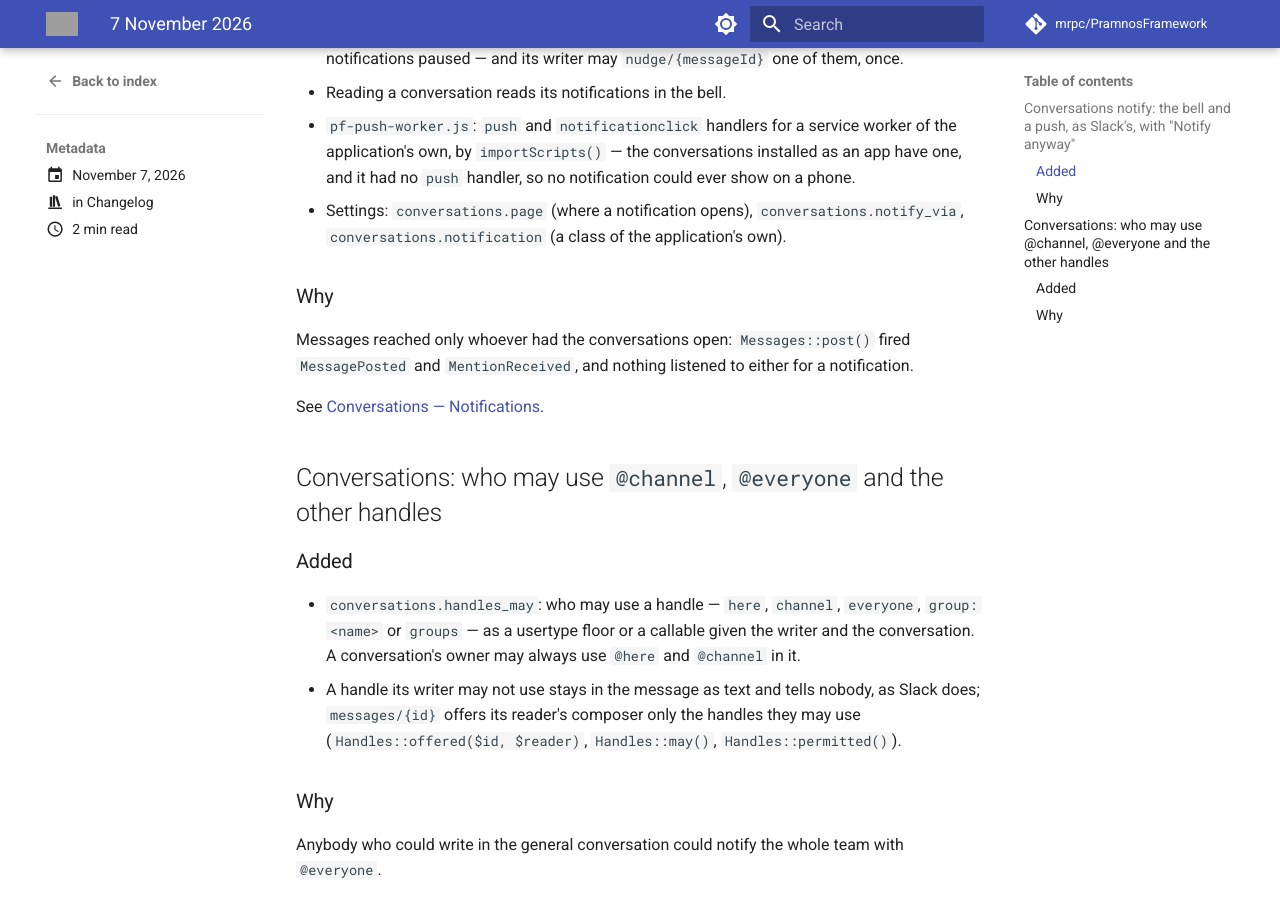
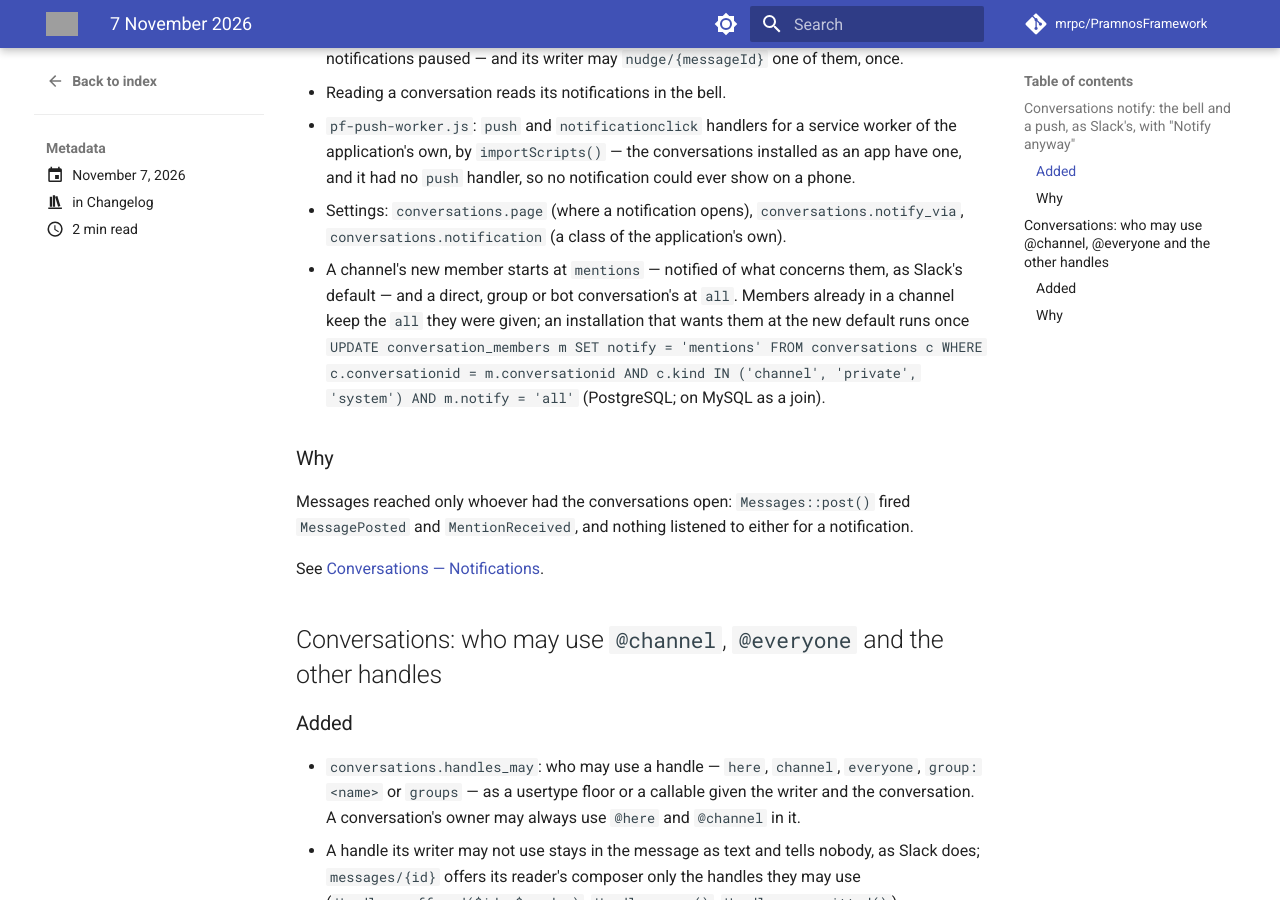
Before and after one commit to mrpc/PramnosFramework, an MkDocs documentation site: the page built from docs/version-history/posts/2026-11-07.md, in a window 1280 px wide and 900 px high, scrolled down 667 px. Built offline with MkDocs 1.6.1 and Material for MkDocs 9.7.7, drawn with Linux system fonts in a browser that asks for light colours; comment, search, counter and statistics services are not loaded; grey boxes are pictures that could not be loaded.

Commit message:
feat(conversations): a channel's new member is notified of what concerns them, a direct conversation's of everything
As Slack's default: notify starts at 'mentions' in a channel, private or
system conversation and at 'all' in a dm, group or bot one. (FW-335)

```diff
--- a/docs/version-history/posts/2026-11-07.md
+++ b/docs/version-history/posts/2026-11-07.md
@@ -31,6 +31,11 @@ Two entries today:
   had no `push` handler, so no notification could ever show on a phone.
 - Settings: `conversations.page` (where a notification opens), `conversations.notify_via`,
   `conversations.notification` (a class of the application's own).
+- A channel's new member starts at `mentions` — notified of what concerns them, as Slack's
+  default — and a direct, group or bot conversation's at `all`. Members already in a channel keep
+  the `all` they were given; an installation that wants them at the new default runs once
+  `UPDATE conversation_members m SET notify = 'mentions' FROM conversations c WHERE c.conversationid = m.conversationid AND c.kind IN ('channel', 'private', 'system') AND m.notify = 'all'`
+  (PostgreSQL; on MySQL as a join).
 
 ### Why
 
```
Also changed, not shown: docs/Pramnos_Conversations_Guide.md (+3 -1 lines), 2 other files.
